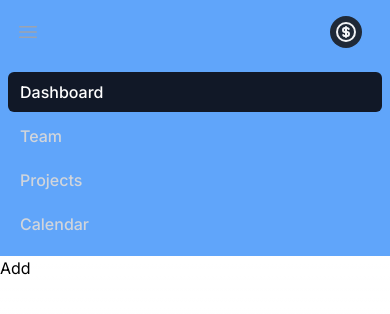
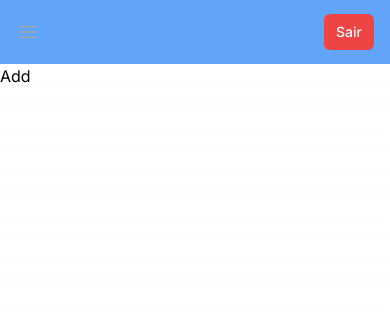
Before and after one commit to jmoranj/base-project-frontend, a Next.js app: page /transactions in a window 390 px wide. Shown: the top 314 px of the page. Built offline with nearby package versions, Linux system fonts and the light colour scheme.

Commit message:
- Ajustes no formulário de registro e login

```diff
--- a/src/app/layout.tsx
+++ b/src/app/layout.tsx
@@ -1,6 +1,6 @@
-// app/layout.tsx
 import '../styles/global.css'
 import { Inter } from 'next/font/google'
+import { UserProvider } from '@/contexts/UserContext'
 
 const inter = Inter({ subsets: ['latin'] })
 
@@ -16,7 +16,9 @@ export default function RootLayout({
 }) {
   return (
     <html lang="en" className={inter.className}>
-      <body>{children}</body>
+      <body>
+        <UserProvider>{children}</UserProvider>
+      </body>
     </html>
   )
 }
--- a/src/app/page.tsx
+++ b/src/app/page.tsx
@@ -11,7 +11,7 @@ import Balance from '@/components/layout/Balance'
 import TransactionContainer from '@/components/transaction/TransactionContainer'
 import api from '../api/api'
 import { Transaction } from '@/types/transactions'
-import AuthReq from '../../utils/auth-req'
+import AuthReq from '../utils/auth-req'
 
 export default function Home() {
   const [transactions, setTransactions] = useState<Transaction[]>([])
--- a/src/app/protectedPage/page.tsx
+++ b/src/app/protectedPage/page.tsx
@@ -1,7 +1,7 @@
 // pages/protectedPage.js
 import { useEffect, useState } from 'react'
 import api from '../../api/api'
-import AuthReq from '../../../utils/auth-req'
+import AuthReq from '../../utils/auth-req'
 import { NextPageContext } from 'next'
 
 const ProtectedPage = () => {
--- a/src/components/layout/Navbar.tsx
+++ b/src/components/layout/Navbar.tsx
@@ -1,6 +1,19 @@
+'use client'
+
 import React from 'react'
+import { useRouter } from 'next/navigation'
+import Cookies from 'js-cookie'
+import { useUser } from '@/contexts/UserContext'
 
 export default function Navbar() {
+  const router = useRouter()
+  const { userPhoto } = useUser()
+
+  const handleLogout = () => {
+    Cookies.remove('accessToken')
+    router.push('/login')
+  }
+
   return (
     <nav className="bg-blue-400">
       <div className="mx-auto max-w-7xl px-2 sm:px-6 lg:px-8">
@@ -46,8 +59,18 @@ export default function Navbar() {
               </svg>
             </button>
           </div>
+
           <div className="flex flex-1 items-center justify-center sm:items-stretch sm:justify-start">
-            <div className="flex flex-shrink-0 items-center"></div>
+            <div className="flex flex-shrink-0 items-center">
+              {userPhoto && (
+                <img
+                  src={`http://localhost:4000${userPhoto}`}
+                  alt="Profile"
+                  className="h-11 w-11 rounded-full object-cover border-2 border-black"
+                  onError={(e) => console.log('Image loading error:', e)}
+                />
+              )}
+            </div>
             <div className="hidden sm:ml-6 sm:block">
               <div className="flex space-x-4">
                 <a
@@ -66,77 +89,15 @@ export default function Navbar() {
               </div>
             </div>
           </div>
+
           <div className="absolute inset-y-0 right-0 flex items-center pr-2 sm:static sm:inset-auto sm:ml-6 sm:pr-0">
             <button
-              type="button"
-              className="relative rounded-full bg-gray-800 p-1 text-gray-100 hover:text-white focus:outline-none focus:ring-2 focus:ring-white focus:ring-offset-2 focus:ring-offset-gray-800"
+              onClick={handleLogout}
+              className="rounded-md bg-red-500 px-3 py-2 text-sm font-medium text-white hover:bg-red-600 transition-colors"
             >
-              <span className="absolute -inset-1.5"></span>
-              <span className="sr-only">View notifications</span>
-              <svg
-                xmlns="http://www.w3.org/2000/svg"
-                width="24"
-                height="24"
-                viewBox="0 0 24 24"
-                fill="none"
-                stroke="currentColor"
-                strokeWidth="2"
-                strokeLinecap="round"
-                strokeLinejoin="round"
-                className="icon icon-tabler icons-tabler-outline icon-tabler-coin"
-              >
-                <path stroke="none" d="M0 0h24v24H0z" fill="none" />
-                <path d="M12 12m-9 0a9 9 0 1 0 18 0a9 9 0 1 0 -18 0" />
-                <path d="M14.8 9a2 2 0 0 0 -1.8 -1h-2a2 2 0 1 0 0 4h2a2 2 0 1 1 0 4h-2a2 2 0 0 1 -1.8 -1" />
-                <path d="M12 7v10" />
-              </svg>
+              Sair
             </button>
-
-            <div className="relative ml-3">
-              <div>
-                <button
-                  type="button"
-                  className="relative flex rounded-full bg-gray-800 text-sm focus:outline-none focus:ring-2 focus:ring-white focus:ring-offset-2 focus:ring-offset-gray-800"
-                  id="user-menu-button"
-                  aria-expanded="false"
-                  aria-haspopup="true"
-                >
-                  <span className="absolute -inset-1.5"></span>
-                  <span className="sr-only">Open user menu</span>
-                </button>
-              </div>
-            </div>
           </div>
-        </div>
-      </div>
-
-      <div className="sm:hidden" id="mobile-menu">
-        <div className="space-y-1 px-2 pb-3 pt-2">
-          <a
-            href="#"
-            className="block rounded-md bg-gray-900 px-3 py-2 text-base font-medium text-white"
-            aria-current="page"
-          >
-            Dashboard
-          </a>
-          <a
-            href="#"
-            className="block rounded-md px-3 py-2 text-base font-medium text-gray-300 hover:bg-gray-700 hover:text-white"
-          >
-            Team
-          </a>
-          <a
-            href="#"
-            className="block rounded-md px-3 py-2 text-base font-medium text-gray-300 hover:bg-gray-700 hover:text-white"
-          >
-            Projects
-          </a>
-          <a
-            href="#"
-            className="block rounded-md px-3 py-2 text-base font-medium text-gray-300 hover:bg-gray-700 hover:text-white"
-          >
-            Calendar
-          </a>
         </div>
       </div>
     </nav>
--- a/src/components/login/login.tsx
+++ b/src/components/login/login.tsx
@@ -1,4 +1,5 @@
 'use client'
+
 import axios from 'axios'
 import Cookies from 'js-cookie'
 import { useRouter } from 'next/navigation'
@@ -6,10 +7,12 @@ import React from 'react'
 import Link from 'next/link'
 import { useForm, SubmitHandler } from 'react-hook-form'
 import { zodResolver } from '@hookform/resolvers/zod'
-
 import { loginSchema, type LoginFormData } from '@/schemas/registerSchema'
+import { useUser } from '@/contexts/UserContext'
 
 export default function Login() {
+  const router = useRouter()
+  const { setUserPhoto } = useUser()
   const {
     register,
     handleSubmit,
@@ -18,41 +21,65 @@ export default function Login() {
   } = useForm<LoginFormData>({
     resolver: zodResolver(loginSchema),
   })
-  const router = useRouter()
 
   const onSubmit: SubmitHandler<LoginFormData> = async (data) => {
     try {
-      const response = await axios.post(
+      // Get token from login
+      const loginResponse = await axios.post(
         'http://localhost:4000/users/login',
         data,
         { withCredentials: true },
       )
 
-      const { token } = response.data
+      const { token } = loginResponse.data
 
       if (token) {
         Cookies.set('accessToken', token, { expires: 1 })
+
+        // Get user ID from validate-jwt
+        const validateResponse = await axios.get(
+          'http://localhost:4000/users/validate-jwt',
+          {
+            headers: {
+              Authorization: `Bearer ${token}`,
+            },
+          },
+        )
+
+        const userId = validateResponse.data.decoded.id
+
+        // Get user data using the ID
+        const userResponse = await axios.get(
+          `http://localhost:4000/users/${userId}`,
+          {
+            headers: {
+              Authorization: `Bearer ${token}`,
+            },
+          },
+        )
+
+        setUserPhoto(userResponse.data.photo)
         router.push('/')
       }
     } catch (error) {
       if (axios.isAxiosError(error)) {
-        if (error.response?.status === 401) {
         setError('root', {
           type: 'manual',
-            message: 'Email ou senha incorretos',
+          message:
+            error.response?.status === 401
+              ? 'Email ou senha incorretos'
+              : 'Erro ao fazer login. Tente novamente.',
         })
-        } else {
-          setError('root', {
-            type: 'manual',
-            message: 'Erro ao fazer login. Tente novamente.',
-          })
-        }
       }
     }
   }
   return (
     <div className="flex min-h-screen items-center justify-center px-6 py-12 bg-gray-50">
-      <div className="mt-10 sm:mx-auto sm:w-full sm:max-w-sm">
+      <div className="flex flex-col items-center">
+        <h1 className="text-2xl font-bold text-gray-900 mb-6 text-center">
+          Faça seu login
+        </h1>
+        <div className="sm:mx-auto sm:w-full sm:max-w-sm">
           <form
             onSubmit={handleSubmit(onSubmit)}
             className="space-y-6 bg-white p-6 rounded-md shadow-md"
@@ -128,5 +155,6 @@ export default function Login() {
           </p>
         </div>
       </div>
+    </div>
   )
 }
--- a/src/components/login/register/Register.tsx
+++ b/src/components/login/register/Register.tsx
@@ -76,7 +76,9 @@ export default function RegisterForm() {
               Mínimo de 2 caracteres
             </span>
             {errors.name && (
-              <span className="text-red-500">{errors.name.message}</span>
+              <span className="text-red-500">
+                {errors.name.message as React.ReactNode}
+              </span>
             )}
           </div>
 
@@ -95,7 +97,9 @@ export default function RegisterForm() {
               Idade mínima: 18 anos
             </span>
             {errors.age && (
-              <span className="text-red-500">{errors.age.message}</span>
+              <span className="text-red-500">
+                {errors.age.message as React.ReactNode}
+              </span>
             )}
           </div>
 
@@ -115,7 +119,9 @@ export default function RegisterForm() {
               Apenas arquivos de imagem são aceitos
             </span>
             {errors.photo && (
-              <span className="text-red-500">{errors.photo.message}</span>
+              <span className="text-red-500">
+                {errors.photo.message as React.ReactNode}
+              </span>
             )}
           </div>
 
@@ -134,7 +140,9 @@ export default function RegisterForm() {
               Digite um email válido
             </span>
             {errors.email && (
-              <span className="text-red-500">{errors.email.message}</span>
+              <span className="text-red-500">
+                {errors.email.message as React.ReactNode}
+              </span>
             )}
           </div>
 
@@ -158,7 +166,9 @@ export default function RegisterForm() {
               </ul>
             </div>
             {errors.password && (
-              <span className="text-red-500">{errors.password.message}</span>
+              <span className="text-red-500">
+                {errors.password.message as React.ReactNode}
+              </span>
             )}
           </div>
 
@@ -178,7 +188,7 @@ export default function RegisterForm() {
             </span>
             {errors.confirmPassword && (
               <span className="text-red-500">
-                {errors.confirmPassword.message}
+                {errors.confirmPassword.message as React.ReactNode}
               </span>
             )}
           </div>
--- /dev/null
+++ b/src/contexts/UserContext.tsx
@@ -0,0 +1,28 @@
+'use client'
+
+import { createContext, useContext, useState, ReactNode } from 'react'
+
+interface UserContextType {
+  userPhoto: string | null
+  setUserPhoto: (photo: string) => void
+}
+
+const UserContext = createContext<UserContextType | undefined>(undefined)
+
+export function UserProvider({ children }: { children: ReactNode }) {
+  const [userPhoto, setUserPhoto] = useState<string | null>(null)
+
+  return (
+    <UserContext.Provider value={{ userPhoto, setUserPhoto }}>
+      {children}
+    </UserContext.Provider>
+  )
+}
+
+export function useUser() {
+  const context = useContext(UserContext)
+  if (context === undefined) {
+    throw new Error('useUser must be used within a UserProvider')
+  }
+  return context
+}
```
Also changed, not shown: src/schemas/registerSchema.ts (+3 -10 lines), src/utils/auth-req.tsx (renamed from utils/auth-req.tsx). Lines whose indentation alone changed are shown as unchanged.
